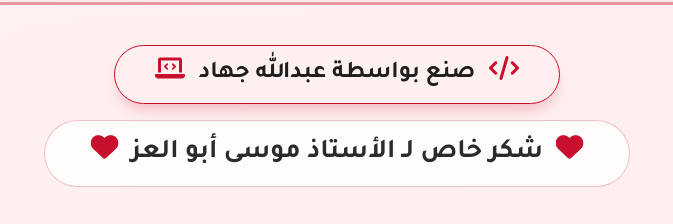
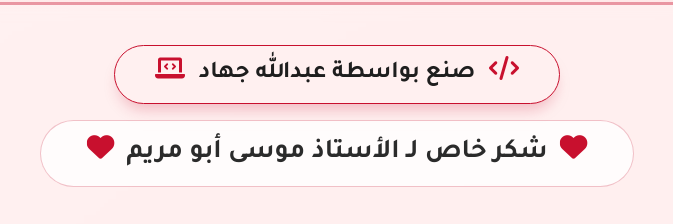
Before and after one commit to su9xv/jordan-alam, a plain HTML site: page index.html in a window 1280 px wide. Shown: the part 2243-2467 px from the top of the page, 303-976 px from the left. Drawn offline with Linux system fonts and the light colour scheme.

Commit message:
Update index.html

```diff
--- a/index.html
+++ b/index.html
@@ -678,7 +678,7 @@
                     <i class="fas fa-code"></i> صنع بواسطة عبدالله جهاد <i class="fas fa-laptop-code"></i>
                 </div>
                 <div class="thanks">
-                    <i class="fas fa-heart" style="color: #c8102e;"></i> شكر خاص لـ الأستاذ موسى أبو العز <i class="fas fa-heart" style="color: #c8102e;"></i>
+                    <i class="fas fa-heart" style="color: #c8102e;"></i> شكر خاص لـ الأستاذ موسى أبو مريم <i class="fas fa-heart" style="color: #c8102e;"></i>
                 </div>
                 <div style="margin-top: 1.5rem; font-size: 1.3rem; color: #3a3a3a;">
                     <i class="far fa-copyright"></i> 2026 · يوم العلم الأردني · كل الحقوق محفوظة للوطن
```
